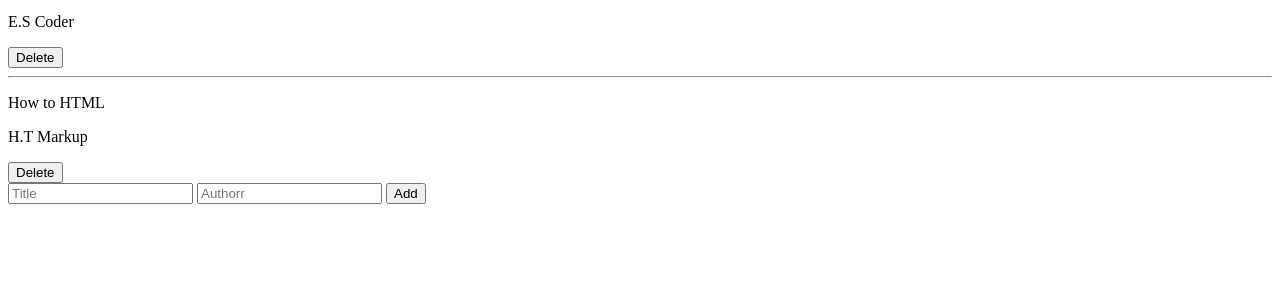
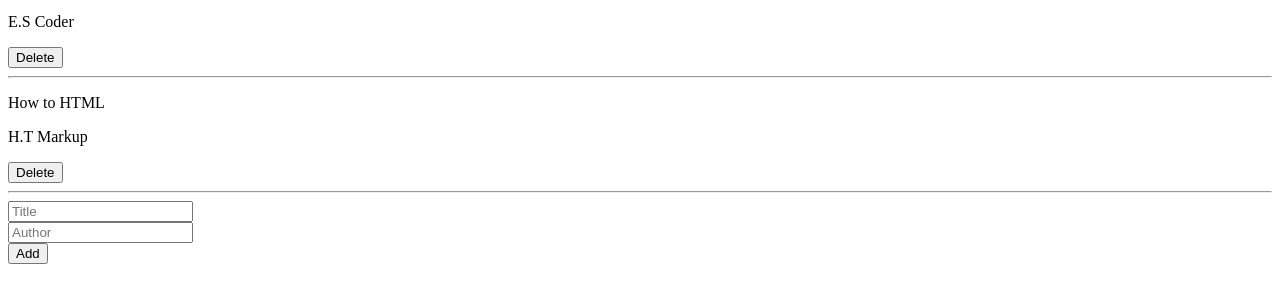
Before and after one commit to MosDevx/Awesome-Books, a plain HTML site: page index.html in a window 1280 px wide. Shown: the part 88-390 px from the top of the page. Drawn offline with Linux system fonts and the light colour scheme.

Commit message:
Modify base html

```diff
--- a/index.html
+++ b/index.html
@@ -29,10 +29,10 @@
 				<p>H.T Markup</p>
 				<button>Delete</button>
 			</div>
-
+			<hr/>
 			<form action="">
-				<input type="text" placeholder="Title"/>
-				<input type="text" placeholder="Authorr"/>
+				<input type="text" placeholder="Title"/><br>
+				<input type="text" placeholder="Author"/><br>
 				<button type="submit" >Add</button>
 			</form>
 
```
